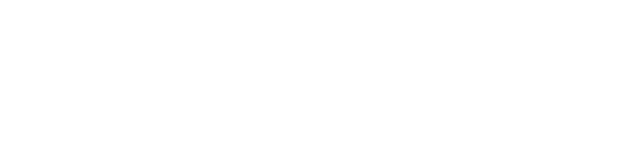
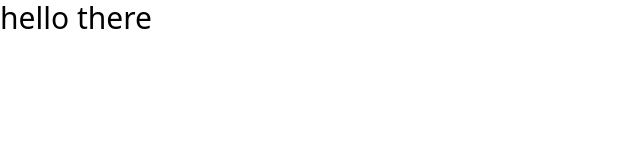
Before and after one commit to ami87878/Manage-landing-page, a website: page index.html in a window 1280 px wide. Shown: the whole page, without its empty margins (0-640 px from the left). Drawn offline with nearby package versions, Linux system fonts and the light colour scheme; files that its build step writes are made by us from their sources.

Commit message:
add html modified

```diff
--- a/css/index.html
+++ b/index.html
@@ -7,6 +7,6 @@
     <title>landing</title>
 </head>
 <body>
-
+    <h1 class="text-3xl">hello there</h1>
 </body>
 </html>
```
